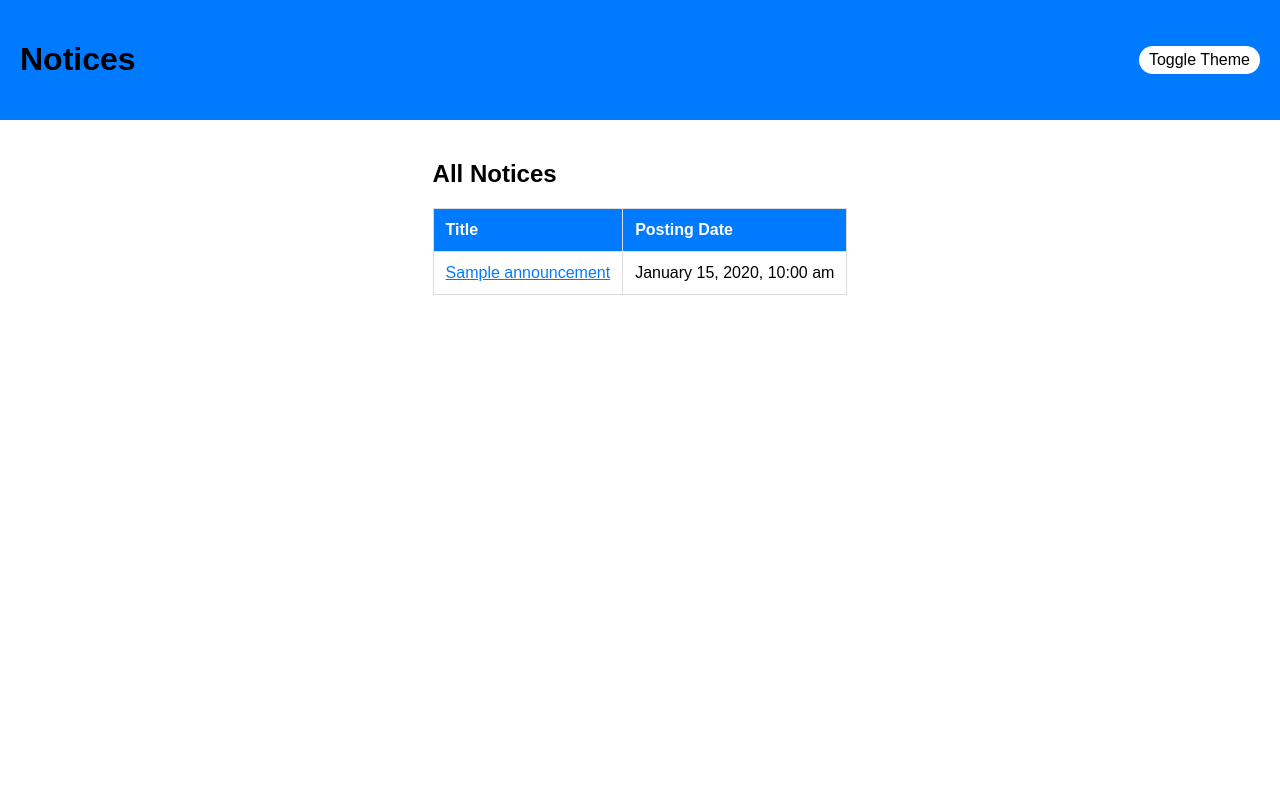
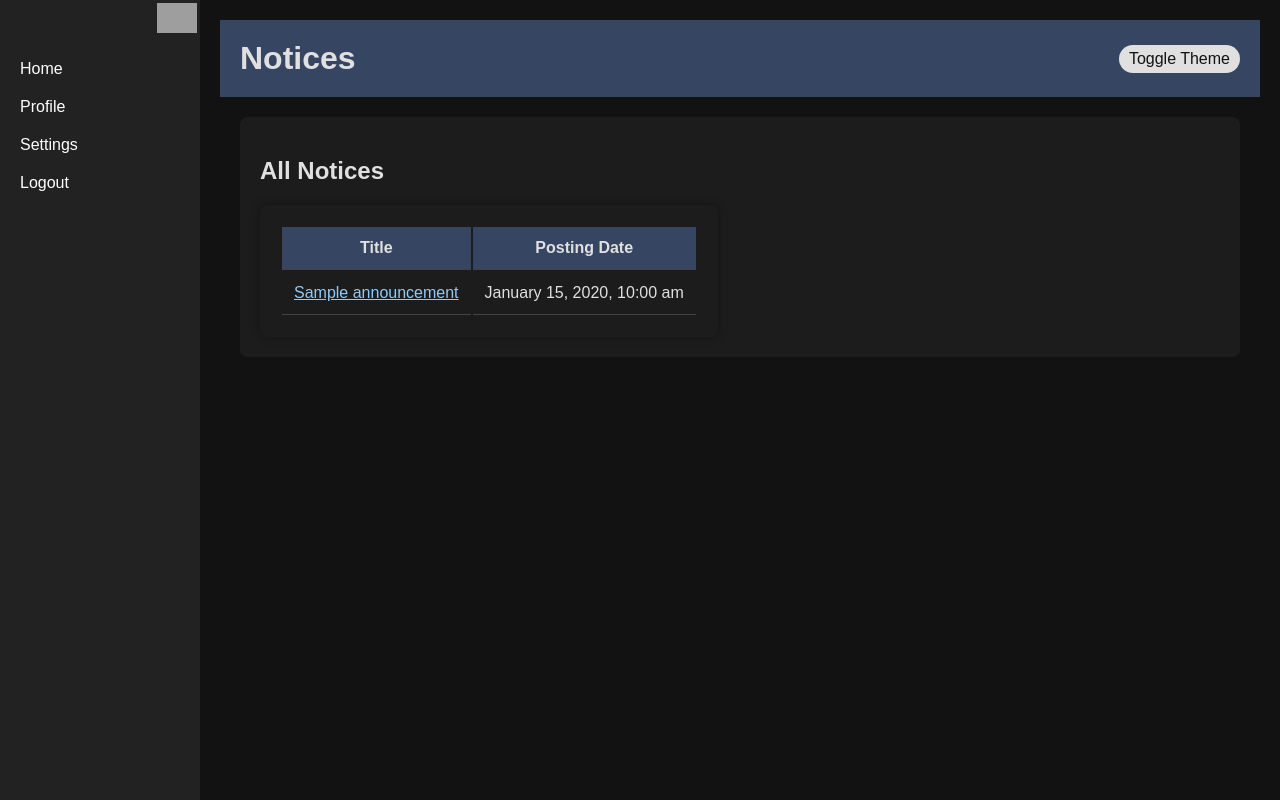
Before and after one commit to MalcolmAntao/Student-Information-System, a PHP site: page /Announcements.php in a window 1280 px wide. Run offline with PHP 8.4, Linux system fonts and the light colour scheme; the visitor is signed in with stand-in values (Sample User, id 1); tables that the repository leaves empty or names only in its code hold one stand-in row (values such as "Sample post"); grey boxes are pictures that could not be loaded.

Commit message:
Added icons and added local storage for modes

```diff
--- a/PHP/Announcements.php
+++ b/PHP/Announcements.php
@@ -3,9 +3,7 @@ include 'Connection.php'; // Include database connection
 include 'Session.php'; // Include session management
 
 // Fetch all notices from the database
-$sql = "SELECT Announcement_ID, Title, Posting_Date, Content
-        FROM Announcements
-        ORDER BY Posting_Date DESC";
+$sql = "SELECT Announcement_ID, Title, Posting_Date, Content FROM Announcements ORDER BY Posting_Date DESC";
 $stmt = $pdo->prepare($sql);
 $stmt->execute();
 $notices = $stmt->fetchAll(PDO::FETCH_ASSOC);
@@ -16,9 +14,7 @@ $noticeID = isset($_GET['id']) ? (int) $_GET['id'] : null;
 // Fetch the specific notice if notice ID is passed
 $noticeDetail = null;
 if ($noticeID) {
-    $sql = "SELECT Title, Content, Posting_Date
-            FROM Announcements
-            WHERE Announcement_ID = :notice_id";
+    $sql = "SELECT Title, Content, Posting_Date FROM Announcements WHERE Announcement_ID = :notice_id";
     $stmt = $pdo->prepare($sql);
     $stmt->execute(['notice_id' => $noticeID]);
     $noticeDetail = $stmt->fetch(PDO::FETCH_ASSOC);
@@ -36,106 +32,173 @@ if ($noticeID) {
             font-family: 'Arial', sans-serif;
             margin: 0;
             padding: 0;
-            background-color: var(--bg-color);
-            color: var(--text-color);
-            transition: background-color 0.3s ease, color 0.3s ease;
         }
 
+        /* Light and Dark mode styles */
         :root {
-            --bg-color: #fff;
-            --text-color: #000;
-            --accent-color: #007bff;
-            --border-color: #ddd;
+            --bg-color-light: #ffffff;
+            --text-color-light: #000000;
+            --bg-color-dark: #121212;
+            --text-color-dark: #e0e0e0;
+            --primary-color-light: #95c0c4;
+            --primary-color-dark: #364562;
+            --accent-color-light: #f0f0f0;
+            --accent-color-dark: #1c1c1c;
+            --sidebar-bg-color-dark: #222;
         }
 
-        /* Dark mode variables */
-        [data-theme="dark"] {
-            --bg-color: #121212;
-            --text-color: #e0e0e0;
-            --accent-color: #90caf9;
-            --border-color: #444;
+        [data-theme="light"] {
+            background-color: var(--bg-color-light);
+            color: var(--text-color-light);
         }
 
+        [data-theme="dark"] {
+            background-color: var(--bg-color-dark);
+            color: var(--text-color-dark);
+        }
+
+        /* Sidebar styling */
+        .sidebar {
+            width: 45px;
+            height: 100%;
+            background-color: var(--sidebar-bg-color-dark);
+            position: fixed;
+            transition: width 0.3s ease, background-color 0.3s ease;
+            overflow: hidden;
+        }
+
+        .sidebar:hover {
+            width: 200px; /* Expands on hover */
+        }
+
+        /* Sidebar hamburger icon */
+        .sidebar-icon-container {
+            display: flex;
+            justify-content: flex-end;
+            padding: 3px;
+            position: relative;
+        }
+
+        /* Sidebar icon (hamburger menu) */
+        .hamburger-icon {
+            display: flex;
+            flex-direction: column;
+            justify-content: space-between;
+            height: 24px; /* Adjusted height to fit 3 lines */
+        }
+
+        .sidebar-icon {
+            width: 25px;
+            height: 3px;
+            background-color: #fff;
+            margin: 0;
+            transition: 0.4s;
+        }
+
+        /* Sidebar content */
+        .sidebar-content {
+            padding: 20px;
+            opacity: 0;
+            transform: translateX(-20px);
+            transition: opacity 0.5s ease, transform 0.5s ease;
+            transition-delay: 0s;
+        }
+
+        .sidebar:hover .sidebar-content {
+            opacity: 1;
+            transform: translateX(0);
+        }
+
+        .sidebar-links a {
+            display: block;
+            padding: 10px 0;
+            color: #FFFFFF; /* Default dark mode text color */
+            text-decoration: none;
+            transition: color 0.3s ease;
+        }
+        /* Content area */
+        .content {
+            margin-left: 45px; /* Adjust to sidebar's closed width */
+            padding: 20px;
+            transition: margin-left 0.3s;
+        }
+
+        .sidebar:hover + .content {
+            margin-left: 200px; /* Adjust to sidebar's open width */
+        }
+
+        /* Header and main content styling */
         header {
+            padding: 20px;
+            background-color: var(--primary-color-dark);
+            color: var(--text-color-dark);
             display: flex;
             justify-content: space-between;
             align-items: center;
-            padding: 20px;
-            background-color: var(--accent-color);
-            color: #fff;
         }
 
-        h1, h2 {
-            color: var(--text-color);
+        h1 {
+            margin: 0;
         }
 
         .toggle-switch {
             cursor: pointer;
             font-size: 16px;
             padding: 5px 10px;
-            background-color: #fff;
+            background-color: var(--text-color-dark);
             border: none;
             border-radius: 20px;
-            color: #000;
+            color: var(--bg-color-dark);
             transition: all 0.3s;
         }
 
-        .toggle-switch.dark {
-            background-color: #333;
-            color: #fff;
+        [data-theme="light"] .toggle-switch {
+            background-color: var(--text-color-light);
+            color: var(--bg-color-light);
         }
 
-        table {
-            width: 100%;
-            border-collapse: collapse;
-            margin: 20px 0;
-            background-color: var(--bg-color);
+        .notice-detail, table {
+            background-color: var(--accent-color-dark);
+            padding: 20px;
+            border-radius: 8px;
+            box-shadow: 0 0 10px rgba(0,0,0,0.3);
         }
 
         th, td {
             padding: 12px;
-            border: 1px solid var(--border-color);
-            text-align: left;
+            border-bottom: 1px solid #444;
         }
 
         th {
-            background-color: var(--accent-color);
-            color: #fff;
+            background-color: var(--primary-color-dark);
         }
 
         tr:hover {
-            background-color: var(--accent-color);
-            color: #fff;
+            background-color: var(--primary-color-dark);
+        }
+
+        .notice-title {
+            color: #90caf9;
+            cursor: pointer;
+            text-decoration: underline;
         }
 
         .notice-detail {
-            margin: 20px 0;
-            padding: 20px;
-            border: 1px solid var(--border-color);
-            background-color: var(--bg-color);
             display: none;
         }
 
-        .center-content {
-            display: flex;
-            justify-content: center;
-            align-items: center;
+        /* Notices section styling */
+        .notices-wrapper {
+            margin: 20px;
+            background-color: var(--accent-color-dark);
+            padding: 20px;
+            border-radius: 8px;
         }
 
-        .content-wrapper {
-            max-width: 1000px;
-            margin: 20px;
-        }
-
-        .notice-title {
-            cursor: pointer;
-            color: var(--accent-color);
-            text-decoration: underline;
-        }
     </style>
 
     <script>
-        // Toggle light and dark mode
+        // Toggle between light and dark mode
         function toggleTheme() {
             var currentTheme = document.documentElement.getAttribute("data-theme");
             var targetTheme = currentTheme === "dark" ? "light" : "dark";
@@ -143,9 +206,9 @@ if ($noticeID) {
             localStorage.setItem("theme", targetTheme); // Save preference
         }
 
-        // Load theme preference on page load
+        // On page load, apply the saved theme from localStorage
         window.onload = function() {
-            var savedTheme = localStorage.getItem("theme") || "light";
+            var savedTheme = localStorage.getItem("theme") || "dark";
             document.documentElement.setAttribute("data-theme", savedTheme);
 
             var urlParams = new URLSearchParams(window.location.search);
@@ -155,7 +218,7 @@ if ($noticeID) {
             }
         };
 
-        // Load the notice details via AJAX
+        // Load notice details via AJAX
         function loadNoticeDetails(noticeID) {
             var detailsContainer = document.getElementById('notice-details');
             var xhr = new XMLHttpRequest();
@@ -179,18 +242,37 @@ if ($noticeID) {
 </head>
 <body>
 
-    <header>
-        <h1>Notices</h1>
-        <button class="toggle-switch" onclick="toggleTheme()">Toggle Theme</button>
-    </header>
+    <!-- Sidebar -->
+    <div class="sidebar">
+        <!-- Sidebar hamburger icon -->
+        <div class="sidebar-icon-container">
+            <div class="hamburger-icon">
+                <img src="../Assets/Hamburger.svg" alt="Menu" width="40" height="40">
+            </div>
+        </div>
 
-    <div class="center-content">
-        <div class="content-wrapper">
-            <!-- Placeholder for dynamic notice details -->
+        <!-- Sidebar content (only visible on hover) -->
+        <div class="sidebar-content">
+            <div class="sidebar-links">
+                <a href="StudentLanding.php">Home</a>
+                <a href="profile.html">Profile</a>
+                <a href="settings.html">Settings</a>
+                <a href="../HTML/Landing.html">Logout</a>
+            </div>
+        </div>
+    </div>
+
+    <!-- Main content -->
+    <div class="content">
+        <header>
+            <h1>Notices</h1>
+            <button class="toggle-switch" onclick="toggleTheme()">Toggle Theme</button>
+        </header>
+
+        <div class="notices-wrapper">
             <div id="notice-details" class="notice-detail"></div>
 
             <?php if ($noticeDetail): ?>
-                <!-- If a specific notice ID is passed via the URL, display the details -->
                 <div class="notice-detail">
                     <h2>Notice: <?= htmlspecialchars($noticeDetail['Title']); ?></h2>
                     <p><strong>Posted on:</strong> <?= date('F j, Y, g:i a', strtotime($noticeDetail['Posting_Date'])); ?></p>
```
